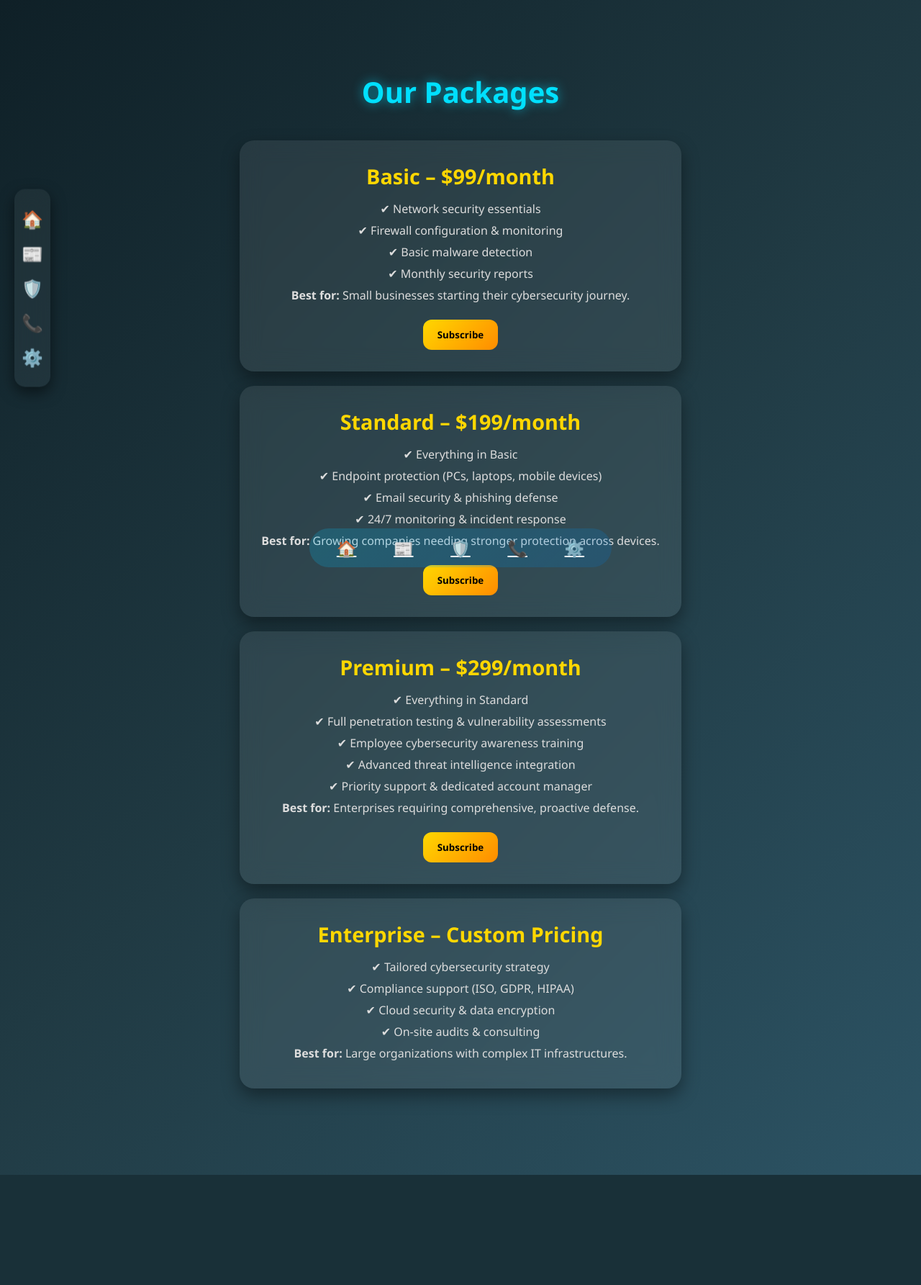
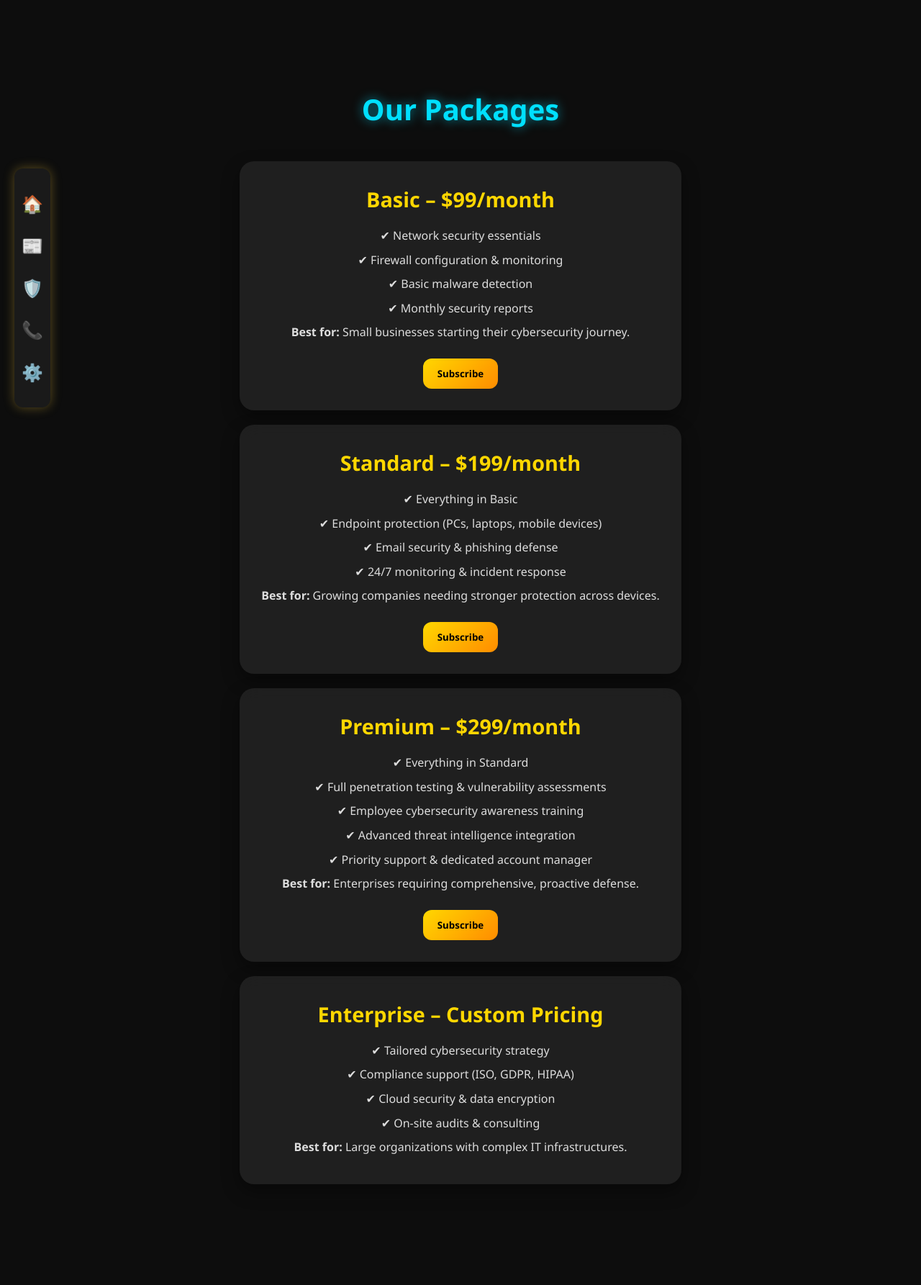
Before and after one commit to augustinealphonce-spec/infinitecyberspace, a PHP site: page /packages.html in a window 1280 px wide. Shown: the whole page at 72% size. Before the commit the page ends 1632 px from the top, so only its background shows below. Run offline with PHP 8.4, Linux system fonts and the light colour scheme.

Commit message:
Update packages.css

```diff
--- a/packages.css
+++ b/packages.css
@@ -15,75 +15,182 @@ body {
   align-items: center;
 }
 
+/* CEO Profile.css */
+
+/* Global Reset */
+* {
+  margin: 0;
+  padding: 0;
+  box-sizing: border-box;
+  font-family: "Segoe UI", "Helvetica Neue", Arial, sans-serif;
+}
+
+/* Body Styling */
+body {
+  background: #0d0d0d; /* deep luxury black */
+  color: #e6e6e6; /* soft white */
+  line-height: 1.6;
+  font-size: 16px;
+}
+
+/* Header */
+header {
+  text-align: center;
+  padding: 60px 20px;
+  background: linear-gradient(135deg, #111, #1a1a1a);
+  border-bottom: 2px solid #d4af37; /* gold accent */
+}
+
+header h1 {
+  font-size: 3rem;
+  color: #d4af37; /* premium gold */
+  letter-spacing: 2px;
+  font-weight: 700;
+}
+
+header p {
+  font-size: 1.2rem;
+  color: #bfbfbf;
+  margin-top: 10px;
+}
+
 /* Sidebar Navigation */
 .sidebar {
   position: fixed;
   top: 50%;
   left: 20px;
   transform: translateY(-50%);
-  background: rgba(255, 255, 255, 0.05);
-  backdrop-filter: blur(12px);
-  border-radius: 15px;
+  background: #1a1a1a;
+  border-radius: 12px;
   padding: 10px;
-  box-shadow: 0 8px 20px rgba(0,0,0,0.5);
+  box-shadow: 0 0 15px rgba(212, 175, 55, 0.4);
 }
 
 .sidebar ul {
   list-style: none;
 }
 
-.sidebar li {
-  margin: 15px 0;
+.sidebar ul li {
+  margin: 20px 0;
 }
 
-.sidebar a {
+.sidebar ul li a {
   font-size: 1.5rem;
-  color: #fff;
+  color: #d4af37;
   text-decoration: none;
-  transition: all 0.2s ease;
-  position: relative;
-}
-/* ===========================
-   Bottom Navigation (Mobile Only)
-=========================== */
-.bottom-nav {
-  position: fixed;
-  bottom: 12px;
-  left: 50%;
-  transform: translateX(-50%);
-  background: linear-gradient(135deg, rgba(0,200,255,0.2), rgba(0,120,212,0.2));
-  border-radius: 30px;
-  display: flex;
-  justify-content: space-around;
-  width: 90%;
-  max-width: 420px;
-  padding: 12px;
-  z-index: 1500;
-}
-.bottom-nav a, .bottom-nav button {
-  color: #fff;
-  font-size: 22px;
-  background: none;
-  border: none;
-  transition: transform 0.2s ease;
-}
-.bottom-nav a:hover, .bottom-nav button:hover {
-  transform: scale(1.2);
+  transition: color 0.3s ease;
 }
 
-/* ===== Responsive ===== */
+.sidebar ul li a:hover {
+  color: #ffffff;
+}
+
+/* Bottom Navigation (Mobile) */
+.bottom-nav {
+  display: none;
+  position: fixed;
+  bottom: 0;
+  width: 100%;
+  background: #1a1a1a;
+  padding: 10px 0;
+  text-align: center;
+  border-top: 2px solid #d4af37;
+}
+
+.bottom-nav a {
+  margin: 0 15px;
+  font-size: 1.5rem;
+  color: #d4af37;
+  text-decoration: none;
+  transition: color 0.3s ease;
+}
+
+.bottom-nav a:hover {
+  color: #ffffff;
+}
+
+/* Floating Settings Menu */
+.floating-menu {
+  display: none;
+  position: fixed;
+  top: 20%;
+  right: 20px;
+  background: #1a1a1a;
+  padding: 20px;
+  border-radius: 12px;
+  box-shadow: 0 0 20px rgba(212, 175, 55, 0.5);
+}
+
+.floating-menu h3 {
+  color: #d4af37;
+  margin-bottom: 15px;
+}
+
+.floating-menu button {
+  display: block;
+  width: 100%;
+  margin: 10px 0;
+  padding: 10px;
+  background: #0d0d0d;
+  border: 1px solid #d4af37;
+  color: #d4af37;
+  border-radius: 8px;
+  cursor: pointer;
+  transition: background 0.3s ease;
+}
+
+.floating-menu button:hover {
+  background: #d4af37;
+  color: #0d0d0d;
+}
+
+/* Sections */
+section {
+  max-width: 1000px;
+  margin: 60px auto;
+  padding: 20px;
+}
+
+section h2 {
+  font-size: 2rem;
+  color: #d4af37;
+  margin-bottom: 20px;
+}
+
+section p {
+  margin-bottom: 15px;
+  color: #cccccc;
+}
+
+/* About Section */
+#about {
+  display: flex;
+  flex-wrap: wrap;
+  align-items: center;
+  gap: 40px;
+}
+
+#about img {
+  max-width: 300px;
+  border-radius: 12px;
+  border: 3px solid #d4af37;
+  box-shadow: 0 0 20px rgba(212, 175, 55, 0.4);
+}
+
+/* Responsive Design */
 @media (max-width: 768px) {
+  .sidebar {
+    display: none;
+  }
   .bottom-nav {
     display: flex;
-    transform: translateY(100%); /* hidden by default */
-    opacity: 0;
+    justify-content: center;
   }
-  .bottom-nav.show {
-    transform: translateY(0); /* slide up into view */
-    opacity: 1;
+  #about {
+    flex-direction: column;
+    text-align: center;
   }
 }
-
 /* Click (Active) Effects */
 .sidebar a:active,
 .bottom-nav a:active {
```
